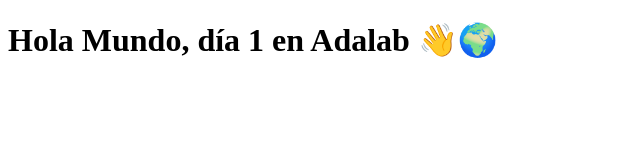
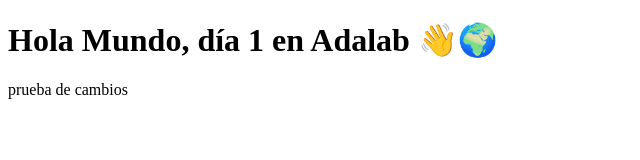
Before and after one commit to paulactc/ejercicios-de-adalab, a plain HTML site: page Antesala-modulo-1/index.html in a window 1280 px wide. Shown: the whole page, without its empty margins (0-640 px from the left). Drawn offline with Linux system fonts and the light colour scheme.

Commit message:
prueba de cambios

```diff
--- a/Antesala-modulo-1/index.html
+++ b/Antesala-modulo-1/index.html
@@ -8,6 +8,9 @@
 
 <body>
     <h1>Hola Mundo, día 1 en Adalab 👋🌍</h1>
+    <p>prueba de cambios
+
+    </p>
 </body>
 
 </html>
```
